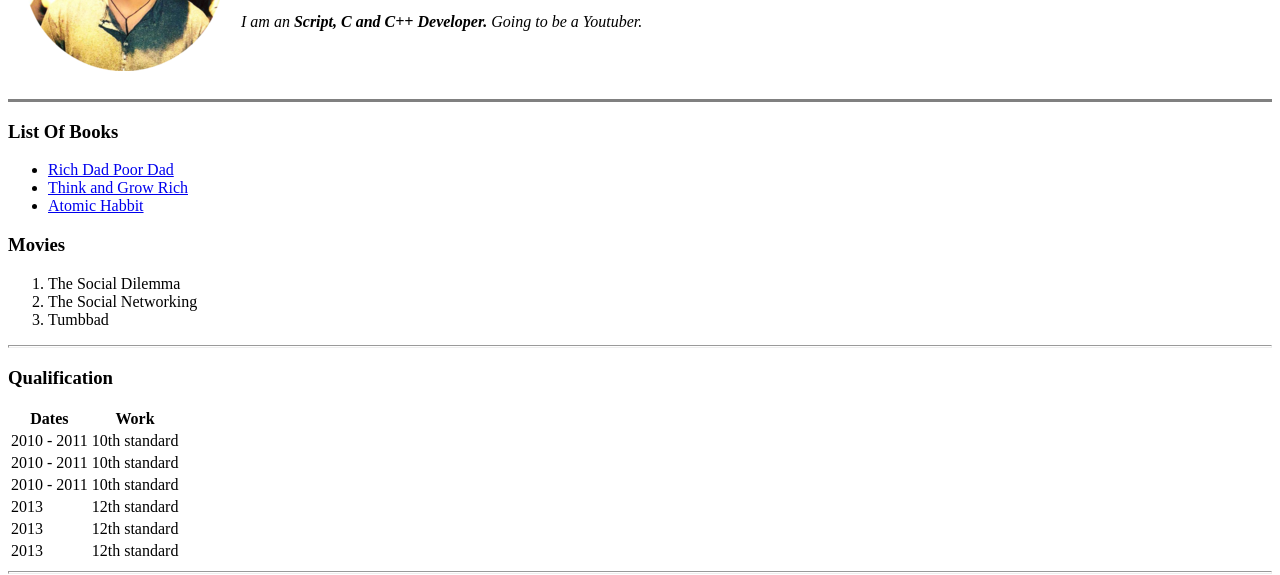
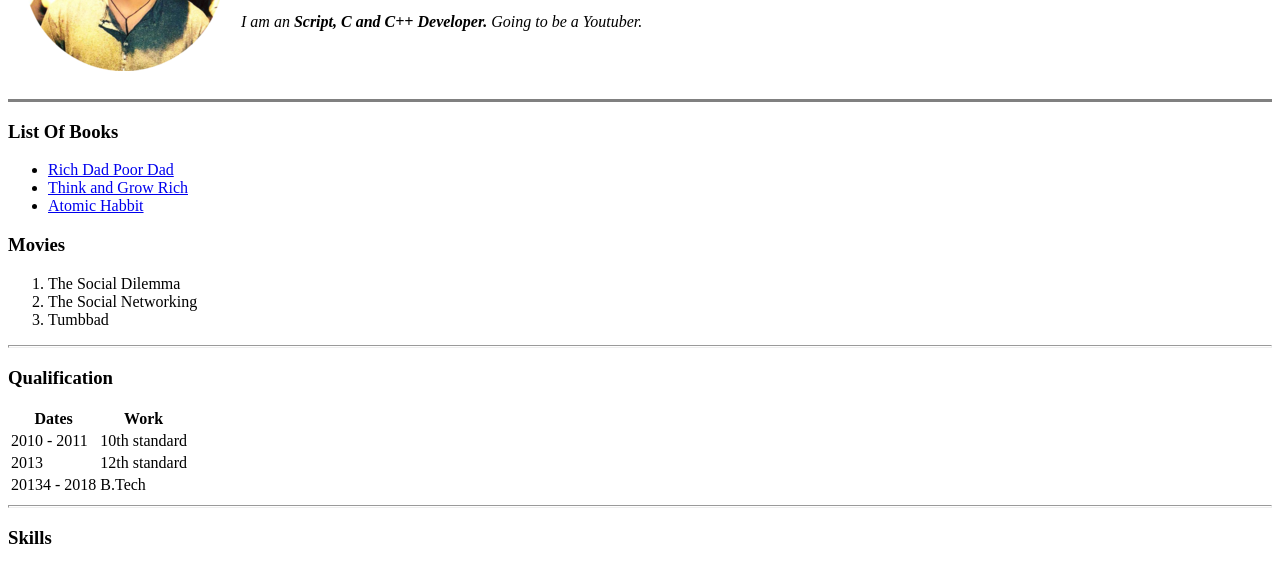
Before and after one commit to ankitraj311/cv, a plain HTML site: page index.html in a window 1280 px wide. Shown: the part 153-728 px from the top of the page. Drawn offline with Linux system fonts and the light colour scheme.

Commit message:
Update index.html
Qualification Edited

```diff
--- a/index.html
+++ b/index.html
@@ -53,28 +53,14 @@
     </tr>
 
     <tr>
-      <td>2010 - 2011</td>
-      <td>10th standard</td>
-    </tr>
-
-    <tr>
-      <td>2010 - 2011</td>
-      <td>10th standard</td>
-    </tr>
-
-    <tr>
       <td>2013</td>
       <td>12th standard</td>
     </tr>
     <tr>
-      <td>2013</td>
-      <td>12th standard</td>
+      <td>20134 - 2018</td>
+      <td>B.Tech</td>
     </tr>
 
-    <tr>
-      <td>2013</td>
-      <td>12th standard</td>
-    </tr>
   </tbody>
 
   <tfoot>
```
